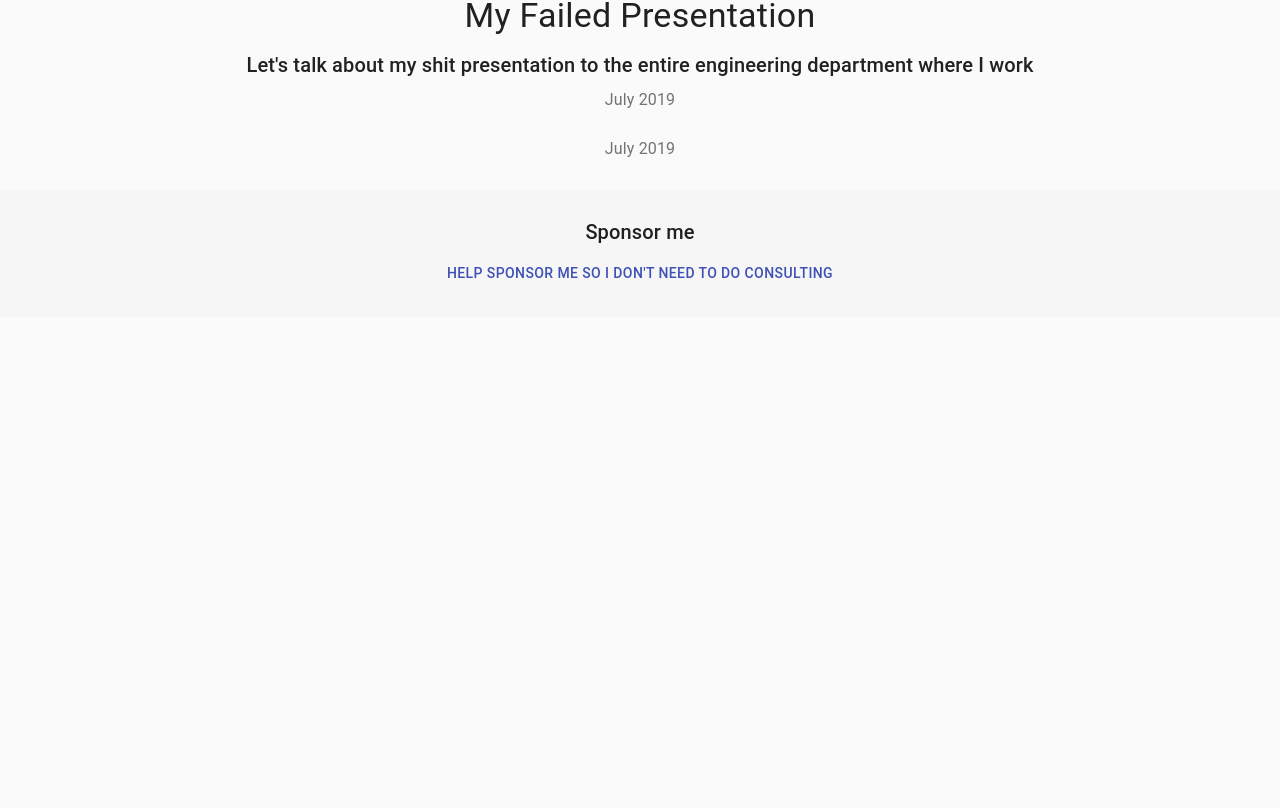
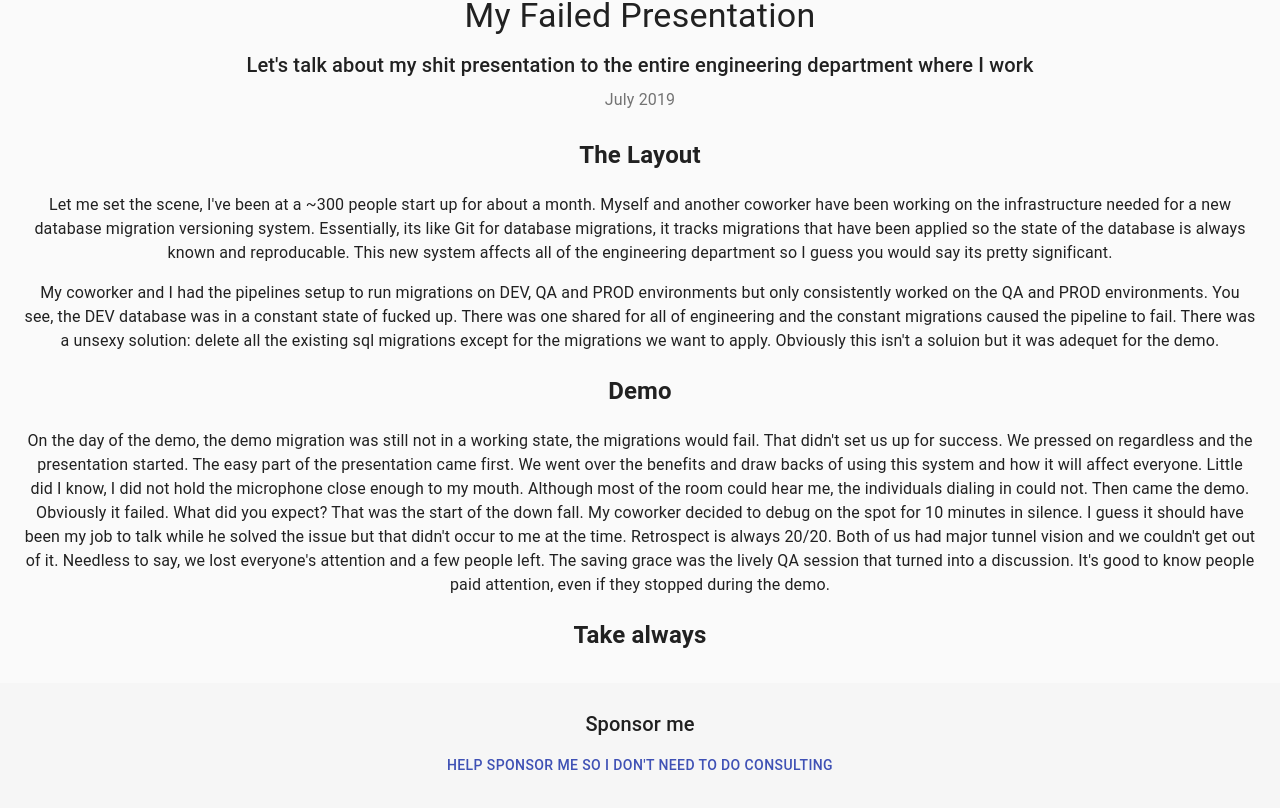
Before and after one commit to richardzeng1/personal-blog, a React (Create React App) app: page /blogs in a window 1280 px wide. Shown: the part 773-1581 px from the top of the page. Before the commit the page ends 1090 px from the top, so only its background shows below. Built offline with nearby package versions, Linux system fonts and the light colour scheme.

Commit message:
started failed presentation blog

```diff
--- a/src/frontend/blogs.js
+++ b/src/frontend/blogs.js
@@ -5,6 +5,9 @@ import Navbar from './components/navbar';
 import Footer from './components/footer';
 import Container from '@material-ui/core/Container';
 import Typography from '@material-ui/core/Typography';
+import Markdown from "react-markdown";
+
+import post from '../public/markdowns/failed_presentation';
 
 const styles = theme => ({
     content:{
@@ -50,8 +53,8 @@ class Blogs extends React.Component{
                         </Typography>
 
                         <div className={classes.text}>
-                            <Typography varian="subtitle1" color="textSecondary">
-                                July 2019
+                            <Typography variant="body1" paragraph>
+                                <Markdown source={post}></Markdown>
                             </Typography>
                         </div>
                     </div>
--- /dev/null
+++ b/src/public/markdowns/failed_presentation.js
@@ -0,0 +1,34 @@
+const p = `
+## The Layout
+
+
+Let me set the scene, I've been at a ~300 people start up for about a month. Myself and another
+coworker have been working on the infrastructure needed for a new database migration versioning system.
+Essentially, its like Git for database migrations, it tracks migrations that have been applied so the state
+of the database is always known and reproducable. This new system affects all of the engineering department
+so I guess you would say its pretty significant.
+
+
+My coworker and I had the pipelines setup to run migrations on DEV, QA and PROD environments but only consistently
+worked on the QA and PROD environments. You see, the DEV database was in a constant state of fucked up. There was
+one shared for all of engineering and the constant migrations caused the pipeline to fail. There was a unsexy solution:
+delete all the existing sql migrations except for the migrations we want to apply. Obviously this isn't a soluion
+but it was adequet for the demo.
+
+
+## Demo
+On the day of the demo, the demo migration was still not in a working state, the migrations would fail. That didn't
+set us up for success. We pressed on regardless and the presentation started. The easy part of the presentation came
+first. We went over the benefits and draw backs of using this system and how it will affect everyone. Little did I know,
+I did not hold the microphone close enough to my mouth. Although most of the room could hear me, the individuals dialing in
+could not. Then came the demo. Obviously it failed. What did you expect? That was the start of the down fall. My coworker decided to
+debug on the spot for 10 minutes in silence. I guess it should have been my job to talk while he solved the issue but that didn't
+occur to me at the time. Retrospect is always 20/20. Both of us had major tunnel vision and we couldn't get out of it.
+Needless to say, we lost everyone's attention and a few people left. The saving grace was the lively QA session that turned into a
+discussion. It's good to know people paid attention, even if they stopped during the demo.
+
+
+## Take always
+`
+
+export default p
```
